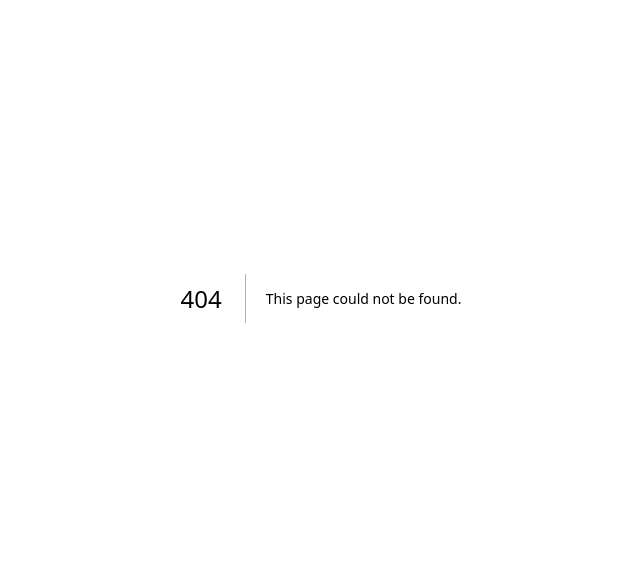
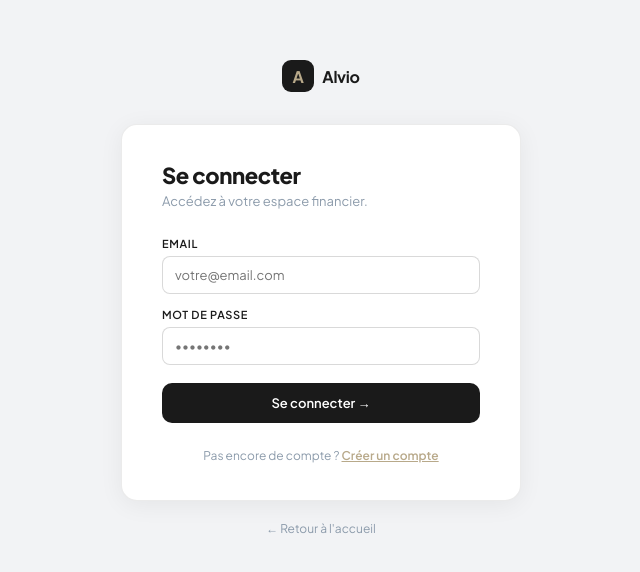
Before and after one commit to unalomeltd-spec/alvio, a Next.js app: page /login in a window 1280 px wide. Before the commit this address had no page. Shown: the part 102-674 px from the top of the page, without its empty margins (319-959 px from the left). Built offline with nearby package versions, Linux system fonts and the light colour scheme; no server answers.

Commit message:
feat: page login + flux auth complet landing → login → dashboard

```diff
--- a/src/app/balance-sheet/page.tsx
+++ b/src/app/balance-sheet/page.tsx
@@ -209,7 +209,7 @@ export default function BalanceSheetPage() {
   useEffect(() => {
     const load = async () => {
       const { data: { user } } = await sb.auth.getUser()
-      if (!user) { window.location.href = '/'; return }
+      if (!user) { window.location.href = '/login'; return }
       setUserId(user.id)
       const { data } = await sb.from('fec_exercices').select('annee').eq('user_id', user.id).order('annee', { ascending: false })
       if (data && data.length > 0) {
--- a/src/app/cash-flow/page.tsx
+++ b/src/app/cash-flow/page.tsx
@@ -57,7 +57,7 @@ export default function CashFlowPage() {
   useEffect(() => {
     const load = async () => {
       const { data: { user } } = await sb.auth.getUser()
-      if (!user) { window.location.href = '/'; return }
+      if (!user) { window.location.href = '/login'; return }
       setUserId(user.id)
       const { data } = await sb
         .from('fec_exercices')
--- a/src/app/dashboard/page.tsx
+++ b/src/app/dashboard/page.tsx
@@ -24,7 +24,7 @@ export default function DashboardPage() {
   useEffect(() => {
     const load = async () => {
       const { data: { user } } = await sb.auth.getUser()
-      if (!user) { window.location.href = '/'; return }
+      if (!user) { window.location.href = '/login'; return }
       setUserId(user.id)
 
       // Récupérer les années disponibles
--- a/src/app/income-statement/page.tsx
+++ b/src/app/income-statement/page.tsx
@@ -268,7 +268,7 @@ export default function IncomeStatementPage() {
   useEffect(() => {
     const load = async () => {
       const { data: { user } } = await sb.auth.getUser()
-      if (!user) { window.location.href = '/'; return }
+      if (!user) { window.location.href = '/login'; return }
       setUserId(user.id)
       const { data } = await sb.from('fec_exercices').select('annee').eq('user_id', user.id).order('annee', { ascending: false })
       if (data && data.length > 0) {
--- /dev/null
+++ b/src/app/login/page.tsx
@@ -0,0 +1,124 @@
+'use client'
+import { useState } from 'react'
+import { createClient } from '@supabase/supabase-js'
+import { useRouter } from 'next/navigation'
+import Link from 'next/link'
+
+const sb = createClient(
+  process.env.NEXT_PUBLIC_SUPABASE_URL!,
+  process.env.NEXT_PUBLIC_SUPABASE_ANON_KEY!
+)
+
+export default function LoginPage() {
+  const router = useRouter()
+  const [email, setEmail] = useState('')
+  const [password, setPassword] = useState('')
+  const [erreur, setErreur] = useState('')
+  const [loading, setLoading] = useState(false)
+  const [mode, setMode] = useState<'login' | 'signup'>('login')
+  const [success, setSuccess] = useState('')
+
+  const handleSubmit = async (e: React.FormEvent) => {
+    e.preventDefault()
+    setErreur(''); setSuccess(''); setLoading(true)
+    try {
+      if (mode === 'login') {
+        const { error } = await sb.auth.signInWithPassword({ email, password })
+        if (error) { setErreur('Email ou mot de passe incorrect.'); return }
+        router.push('/dashboard')
+      } else {
+        const { error } = await sb.auth.signUp({ email, password })
+        if (error) { setErreur(error.message); return }
+        setSuccess('Compte créé ! Vérifiez votre email pour confirmer votre inscription.')
+      }
+    } finally {
+      setLoading(false)
+    }
+  }
+
+  return (
+    <div style={{
+      minHeight: '100vh', background: '#F2F3F5',
+      fontFamily: "'Plus Jakarta Sans', sans-serif",
+      display: 'flex', flexDirection: 'column', alignItems: 'center', justifyContent: 'center',
+      padding: 24,
+    }}>
+      <style>{`@import url('https://fonts.googleapis.com/css2?family=Plus+Jakarta+Sans:wght@400;500;600;700;800&display=swap'); * { box-sizing: border-box; margin: 0; padding: 0; }`}</style>
+
+      {/* Logo */}
+      <Link href="/" style={{ textDecoration: 'none', display: 'flex', alignItems: 'center', gap: 8, marginBottom: 32 }}>
+        <div style={{ width: 32, height: 32, borderRadius: 9, background: '#1A1A1A', display: 'flex', alignItems: 'center', justifyContent: 'center' }}>
+          <span style={{ color: '#B8A98A', fontSize: 16, fontWeight: 700 }}>A</span>
+        </div>
+        <span style={{ fontSize: 16, fontWeight: 700, color: '#1A1A1A', letterSpacing: '-0.02em' }}>Alvio</span>
+      </Link>
+
+      {/* Card */}
+      <div style={{
+        background: '#fff', borderRadius: 16, border: '0.5px solid rgba(0,0,0,0.08)',
+        padding: '36px 40px', width: '100%', maxWidth: 400,
+        boxShadow: '0 4px 24px rgba(0,0,0,0.06)',
+      }}>
+        <h1 style={{ fontSize: 22, fontWeight: 800, color: '#1A1A1A', letterSpacing: '-0.02em', marginBottom: 4 }}>
+          {mode === 'login' ? 'Se connecter' : 'Créer un compte'}
+        </h1>
+        <p style={{ fontSize: 13, color: '#8C9BAB', marginBottom: 28 }}>
+          {mode === 'login' ? 'Accédez à votre espace financier.' : 'Commencez gratuitement, importez votre FEC.'}
+        </p>
+
+        {success && (
+          <div style={{ background: 'rgba(29,158,117,0.08)', border: '0.5px solid rgba(29,158,117,0.3)', borderRadius: 8, padding: '10px 14px', marginBottom: 20, fontSize: 12, color: '#1D9E75' }}>
+            {success}
+          </div>
+        )}
+
+        {erreur && (
+          <div style={{ background: 'rgba(216,90,48,0.08)', border: '0.5px solid rgba(216,90,48,0.3)', borderRadius: 8, padding: '10px 14px', marginBottom: 20, fontSize: 12, color: '#D85A30' }}>
+            {erreur}
+          </div>
+        )}
+
+        <form onSubmit={handleSubmit} style={{ display: 'flex', flexDirection: 'column', gap: 14 }}>
+          <div>
+            <label style={{ display: 'block', fontSize: 11, fontWeight: 600, color: '#1A1A1A', marginBottom: 6, textTransform: 'uppercase', letterSpacing: '0.06em' }}>Email</label>
+            <input
+              type="email" value={email} onChange={e => setEmail(e.target.value)}
+              placeholder="votre@email.com" required
+              style={{ width: '100%', border: '0.5px solid rgba(0,0,0,0.15)', borderRadius: 8, padding: '10px 12px', fontSize: 13, color: '#1A1A1A', background: '#fff', outline: 'none', fontFamily: 'inherit', transition: 'border-color 0.2s' }}
+              onFocus={e => (e.target as HTMLElement).style.borderColor = '#B8A98A'}
+              onBlur={e => (e.target as HTMLElement).style.borderColor = 'rgba(0,0,0,0.15)'}
+            />
+          </div>
+          <div>
+            <label style={{ display: 'block', fontSize: 11, fontWeight: 600, color: '#1A1A1A', marginBottom: 6, textTransform: 'uppercase', letterSpacing: '0.06em' }}>Mot de passe</label>
+            <input
+              type="password" value={password} onChange={e => setPassword(e.target.value)}
+              placeholder="••••••••" required
+              style={{ width: '100%', border: '0.5px solid rgba(0,0,0,0.15)', borderRadius: 8, padding: '10px 12px', fontSize: 13, color: '#1A1A1A', background: '#fff', outline: 'none', fontFamily: 'inherit', transition: 'border-color 0.2s' }}
+              onFocus={e => (e.target as HTMLElement).style.borderColor = '#B8A98A'}
+              onBlur={e => (e.target as HTMLElement).style.borderColor = 'rgba(0,0,0,0.15)'}
+            />
+          </div>
+          <button type="submit" disabled={loading}
+            style={{ background: '#1A1A1A', color: '#fff', border: 'none', borderRadius: 10, padding: '12px', fontSize: 13, fontWeight: 600, cursor: loading ? 'not-allowed' : 'pointer', fontFamily: 'inherit', marginTop: 4, opacity: loading ? 0.7 : 1, transition: 'opacity 0.2s' }}>
+            {loading ? 'Chargement...' : mode === 'login' ? 'Se connecter →' : 'Créer mon compte →'}
+          </button>
+        </form>
+
+        <div style={{ marginTop: 20, textAlign: 'center' }}>
+          <span style={{ fontSize: 12, color: '#8C9BAB' }}>
+            {mode === 'login' ? 'Pas encore de compte ? ' : 'Déjà un compte ? '}
+          </span>
+          <button onClick={() => { setMode(mode === 'login' ? 'signup' : 'login'); setErreur(''); setSuccess('') }}
+            style={{ background: 'none', border: 'none', fontSize: 12, fontWeight: 600, color: '#B8A98A', cursor: 'pointer', fontFamily: 'inherit', textDecoration: 'underline' }}>
+            {mode === 'login' ? 'Créer un compte' : 'Se connecter'}
+          </button>
+        </div>
+      </div>
+
+      <Link href="/" style={{ marginTop: 20, fontSize: 12, color: '#8C9BAB', textDecoration: 'none' }}>
+        ← Retour à l'accueil
+      </Link>
+    </div>
+  )
+}
--- a/src/app/page.tsx
+++ b/src/app/page.tsx
@@ -240,8 +240,11 @@ export default function LandingPage() {
         <div style={{ display: 'flex', alignItems: 'center', gap: 24 }}>
           <a href="#features" className="nav-link">Fonctionnalités</a>
           <a href="#apercu" className="nav-link">Aperçu</a>
-          <Link href="/dashboard" className="btn-primary" style={{ padding: '8px 18px', fontSize: 12 }}>
-            Accéder →
+          <Link href="/login" style={{ fontSize: 13, color: '#1A1A1A', textDecoration: 'none', fontWeight: 500, opacity: 0.7 }}>
+            Se connecter
+          </Link>
+          <Link href="/login" className="btn-primary" style={{ padding: '8px 18px', fontSize: 12 }}>
+            Créer un compte →
           </Link>
         </div>
       </nav>
@@ -281,7 +284,7 @@ export default function LandingPage() {
             display: 'flex', gap: 12,
             animation: visible ? 'fadeUp 0.6s ease 0.3s forwards' : 'none', opacity: 0,
           }}>
-            <Link href="/dashboard" className="btn-primary">
+            <Link href="/login" className="btn-primary">
               Démarrer maintenant →
             </Link>
             <a href="#apercu" className="btn-secondary">Voir l'aperçu</a>
@@ -312,14 +315,8 @@ export default function LandingPage() {
           animation: visible ? 'fadeUp 0.7s ease 0.2s forwards' : 'none', opacity: 0,
         }}>
           {/* Fausse topbar */}
-          <div style={{ background: '#1A1A1A', padding: '10px 16px', display: 'flex', alignItems: 'center', justifyContent: 'space-between' }}>
-            <div style={{ display: 'flex', gap: 6 }}>
-              {['#FF5F57','#FFBD2E','#28CA41'].map(c => (
-                <div key={c} style={{ width: 8, height: 8, borderRadius: '50%', background: c }} />
-              ))}
-            </div>
+          <div style={{ background: '#1A1A1A', padding: '8px 16px', display: 'flex', alignItems: 'center', justifyContent: 'center' }}>
             <span style={{ fontSize: 9, color: 'rgba(255,255,255,0.3)' }}>beta.alvio.finance</span>
-            <div style={{ width: 50 }} />
           </div>
 
           {/* Topbar simulée */}
@@ -411,7 +408,7 @@ export default function LandingPage() {
           Prêt à voir vos vrais chiffres ?
         </h2>
         <p style={{ fontSize: 14, color: 'rgba(255,255,255,0.5)', marginBottom: 32 }}>Importez votre FEC et obtenez votre analyse en 30 secondes.</p>
-        <Link href="/dashboard" className="btn-primary" style={{ background: '#B8A98A', color: '#1A1A1A' }}>
+        <Link href="/login" className="btn-primary" style={{ background: '#B8A98A', color: '#1A1A1A' }}>
           Démarrer maintenant →
         </Link>
       </section>
--- a/src/app/profitability/page.tsx
+++ b/src/app/profitability/page.tsx
@@ -82,7 +82,7 @@ export default function ProfitabilityPage() {
   useEffect(() => {
     const load = async () => {
       const { data: { user } } = await sb.auth.getUser()
-      if (!user) { window.location.href = '/'; return }
+      if (!user) { window.location.href = '/login'; return }
       setUserId(user.id)
       const { data } = await sb.from('fec_exercices').select('annee').eq('user_id', user.id).order('annee', { ascending: false })
       if (data && data.length > 0) {
```
